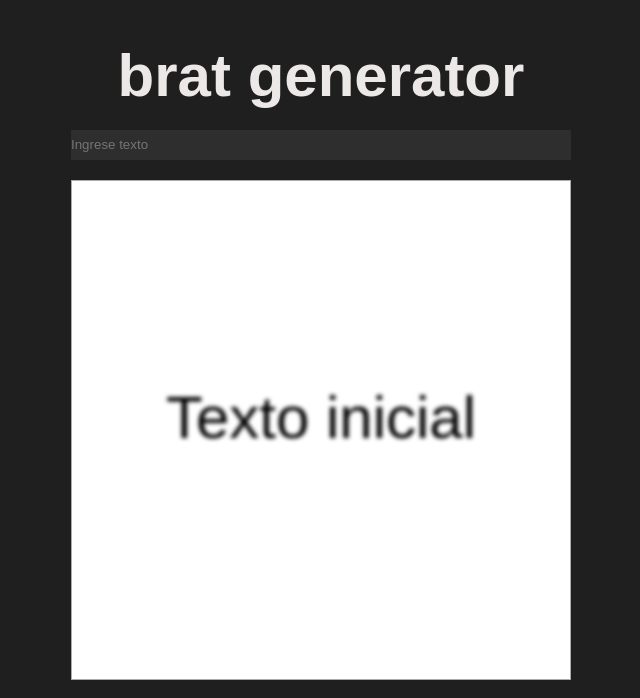
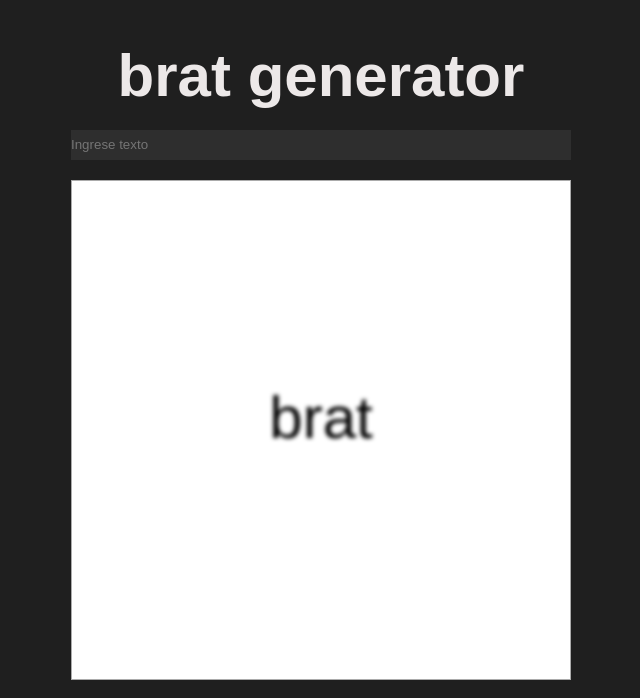
Before and after one commit to nikitacontreras/brat, a plain HTML site: page index.html in a window 1280 px wide. Shown: the top 698 px of the page, without its empty margins (319-959 px from the left). Drawn offline with Linux system fonts and the light colour scheme.

Commit message:
chore: Add meta tags to index.html

```diff
--- a/index.html
+++ b/index.html
@@ -20,6 +20,10 @@
 				justify-content: center;
 				overflow: hidden;
 				margin: 20px 0;
+				-webkit-user-select: none;
+				-webkit-user-drag: none;
+				-webkit-app-region: no-drag;
+				cursor: default;
 			}
 
 			.text {
@@ -70,6 +74,9 @@
 			}
 		</style>
 		<meta charset="UTF-8" />
+		<meta name="description" content="Generate your brat-like image from the newest Charlie XCX album" />
+		<meta name="keywords" content="brat, brat generator, brat charlie xcx, charlix xcx," />
+		<meta name="author" content="nikitastrike" />
 		<meta name="viewport" content="width=device-width, initial-scale=1.0" />
 		<link rel="stylesheet" href="https://cdnjs.cloudflare.com/ajax/libs/font-awesome/5.15.3/css/all.min.css" />
 		<title>brat generator :P</title>
@@ -80,7 +87,7 @@
 			<input type="text" id="textInput" placeholder="Ingrese texto" oninput="updateText()" />
 
 			<div class="container" id="container">
-				<p class="text" id="text">Texto inicial</p>
+				<p class="text" id="text">brat</p>
 			</div>
 
 			<div class="social-networks">
```
